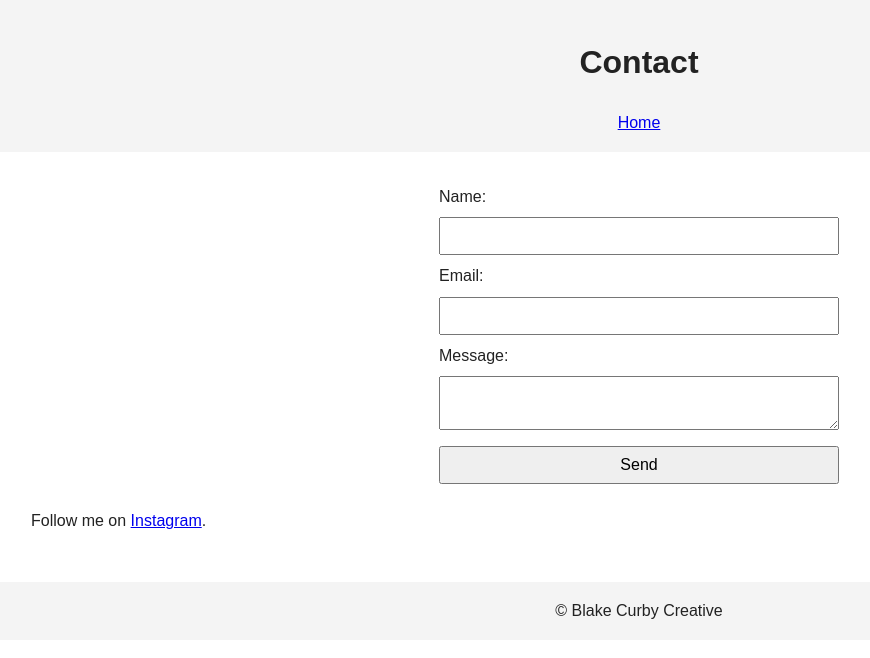
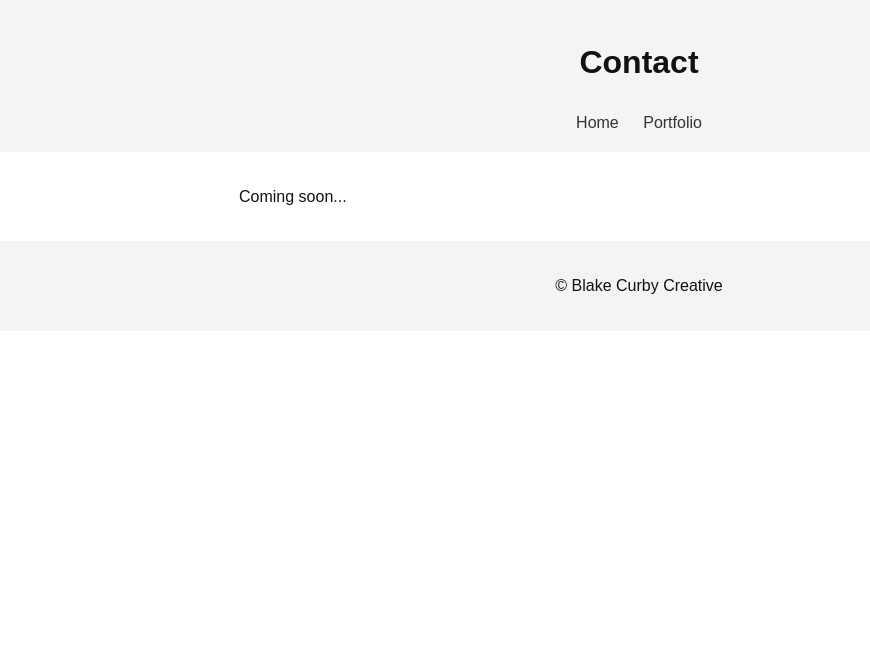
Before and after one commit to blakecurby666/blakecurbycreative.github.io, a plain HTML site: page contact.html in a window 1280 px wide. Shown: the whole page, without its empty margins (1-871 px from the left). Drawn offline with Linux system fonts and the light colour scheme.

Commit message:
Add files via upload

```diff
--- a/contact.html
+++ b/contact.html
@@ -1,25 +1,16 @@
-<!DOCTYPE html>
-<html lang="en">
-<head>
-  <meta charset="UTF-8" />
-  <meta name="viewport" content="width=device-width, initial-scale=1.0" />
-  <title>Contact - Blake Curby Creative</title>
-  <link rel="stylesheet" href="/styles.css" />
-</head>
-<body>
-  <header><h1>Contact</h1><a href="/">Home</a></header>
-  <main>
-    <form action="https://formspree.io/f/your-form-id" method="POST">
-      <label for="name">Name:</label>
-      <input type="text" id="name" name="name" required />
-      <label for="email">Email:</label>
-      <input type="email" id="email" name="_replyto" required />
-      <label for="message">Message:</label>
-      <textarea id="message" name="message" required></textarea>
-      <button type="submit">Send</button>
-    </form>
-    <p>Follow me on <a href="https://www.instagram.com/blakecurbycreative/" target="_blank">Instagram</a>.</p>
-  </main>
-  <footer>© Blake Curby Creative</footer>
-</body>
-</html>
+<html>
+    <head>
+      <title>Contact</title>
+      <link rel="stylesheet" href="styles.css">
+    </head>
+    <body>
+      <header>
+        <h1>Contact</h1>
+        <nav>
+          <a href="index.html">Home</a> <a href="portfolio.html">Portfolio</a>
+        </nav>
+      </header>
+      <main><p>Coming soon...</p></main>
+      <footer><p>&copy; Blake Curby Creative</p></footer>
+    </body>
+    </html>
--- a/styles.css
+++ b/styles.css
@@ -1,33 +1,45 @@
 
 body {
-  font-family: Arial, sans-serif;
-  line-height: 1.6;
+  font-family: sans-serif;
   margin: 0;
   padding: 0;
-  background-color: #fff;
-  color: #222;
+  line-height: 1.6;
+  background: #fff;
+  color: #111;
 }
+
 header, footer {
-  background-color: #f4f4f4;
+  background: #f4f4f4;
+  text-align: center;
   padding: 1rem;
-  text-align: center;
 }
+
 nav a {
-  margin: 0 1rem;
+  margin: 0 10px;
   text-decoration: none;
   color: #333;
 }
+
 main {
-  padding: 2rem;
+  padding: 1rem;
+  max-width: 800px;
+  margin: auto;
 }
-form {
-  display: flex;
-  flex-direction: column;
-  max-width: 400px;
-  margin: 0 auto;
+
+.video-container {
+  position: relative;
+  padding-bottom: 56.25%;
+  height: 0;
+  overflow: hidden;
+  max-width: 100%;
+  background: #000;
 }
-form input, form textarea, form button {
-  margin: 0.5rem 0;
-  padding: 0.5rem;
-  font-size: 1rem;
+
+.video-container iframe {
+  position: absolute;
+  top: 0;
+  left: 0;
+  width: 100%;
+  height: 100%;
+  border: 0;
 }
```
Also changed, not shown: index.html (+10 -8 lines).
